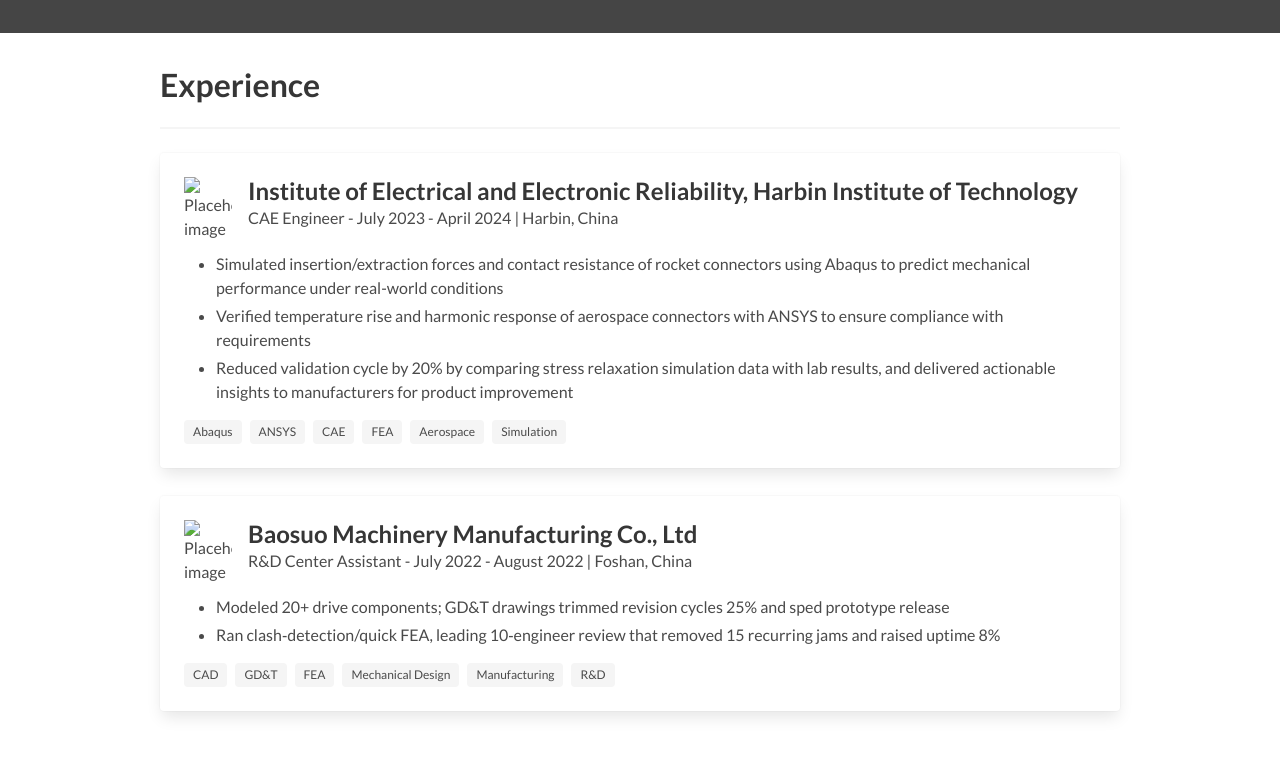
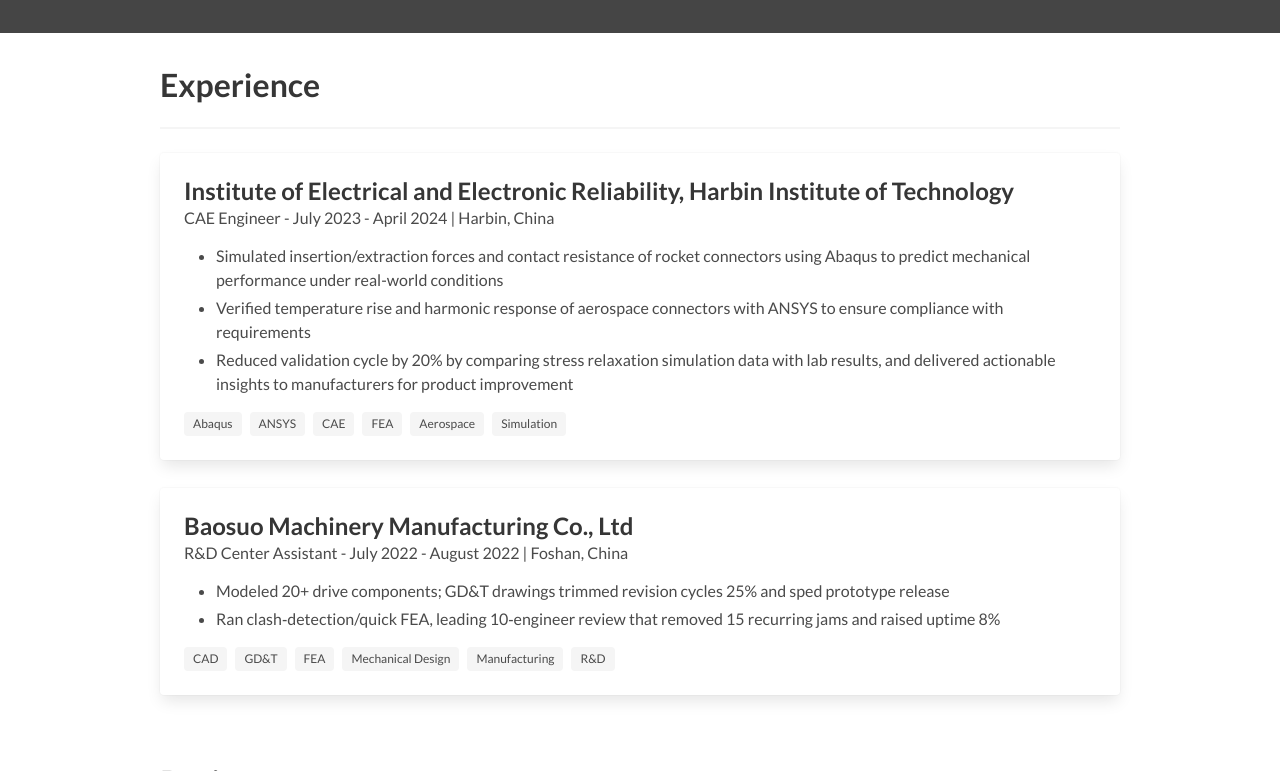
Before and after one commit to liu-siyu5/liu-siyu5.github.io, a plain HTML site: page index.html in a window 1280 px wide. Shown: the part 410-1181 px from the top of the page. Drawn offline with Linux system fonts and the light colour scheme; files whose address does not match are found by name.

Commit message:
Update index.html

```diff
--- a/index.html
+++ b/index.html
@@ -76,19 +76,10 @@
       <hr />
       <div class="card">
         <div class="card-content">
-          <div class="media">
-            <div class="media-left">
-              <figure class="image is-48x48">
-                <img src="img/dunder-mifflin-logo.png" alt="Placeholder image">
-              </figure>
-            </div>
-            <div class="media-content">
-              <p class="title is-4">Institute of Electrical and Electronic Reliability, Harbin Institute of Technology</p>
-              <p class="subtitle is-6">CAE Engineer - <time datetime="2023-7">July 2023</time> - <time
-                  datetime="2024-4">April 2024</time> | Harbin, China</p>
-            </div>
-          </div>
           <div class="content">
+            <p class="title is-4">Institute of Electrical and Electronic Reliability, Harbin Institute of Technology</p>
+            <p class="subtitle is-6">CAE Engineer - <time datetime="2023-7">July 2023</time> - <time
+                datetime="2024-4">April 2024</time> | Harbin, China</p>
             <ul>
               <li>Simulated insertion/extraction forces and contact resistance of rocket connectors using Abaqus to predict mechanical performance under real-world conditions</li>
               <li>Verified temperature rise and harmonic response of aerospace connectors with ANSYS to ensure compliance with requirements</li>
@@ -107,19 +98,10 @@
       </div>
       <div class="card card-gap">
         <div class="card-content">
-          <div class="media">
-            <div class="media-left">
-              <figure class="image is-48x48">
-                <img src="img/pied-piper-logo.png" alt="Placeholder image">
-              </figure>
-            </div>
-            <div class="media-content">
-              <p class="title is-4">Baosuo Machinery Manufacturing Co., Ltd</p>
-              <p class="subtitle is-6">R&D Center Assistant - <time datetime="2022-7">July 2022</time> - <time
-                  datetime="2022-8">August 2022</time> | Foshan, China</p>
-            </div>
-          </div>
           <div class="content">
+            <p class="title is-4">Baosuo Machinery Manufacturing Co., Ltd</p>
+            <p class="subtitle is-6">R&D Center Assistant - <time datetime="2022-7">July 2022</time> - <time
+                datetime="2022-8">August 2022</time> | Foshan, China</p>
             <ul>
               <li>Modeled 20+ drive components; GD&T drawings trimmed revision cycles 25% and sped prototype release</li>
               <li>Ran clash‑detection/quick FEA, leading 10‑engineer review that removed 15 recurring jams and raised uptime 8%</li>
```
